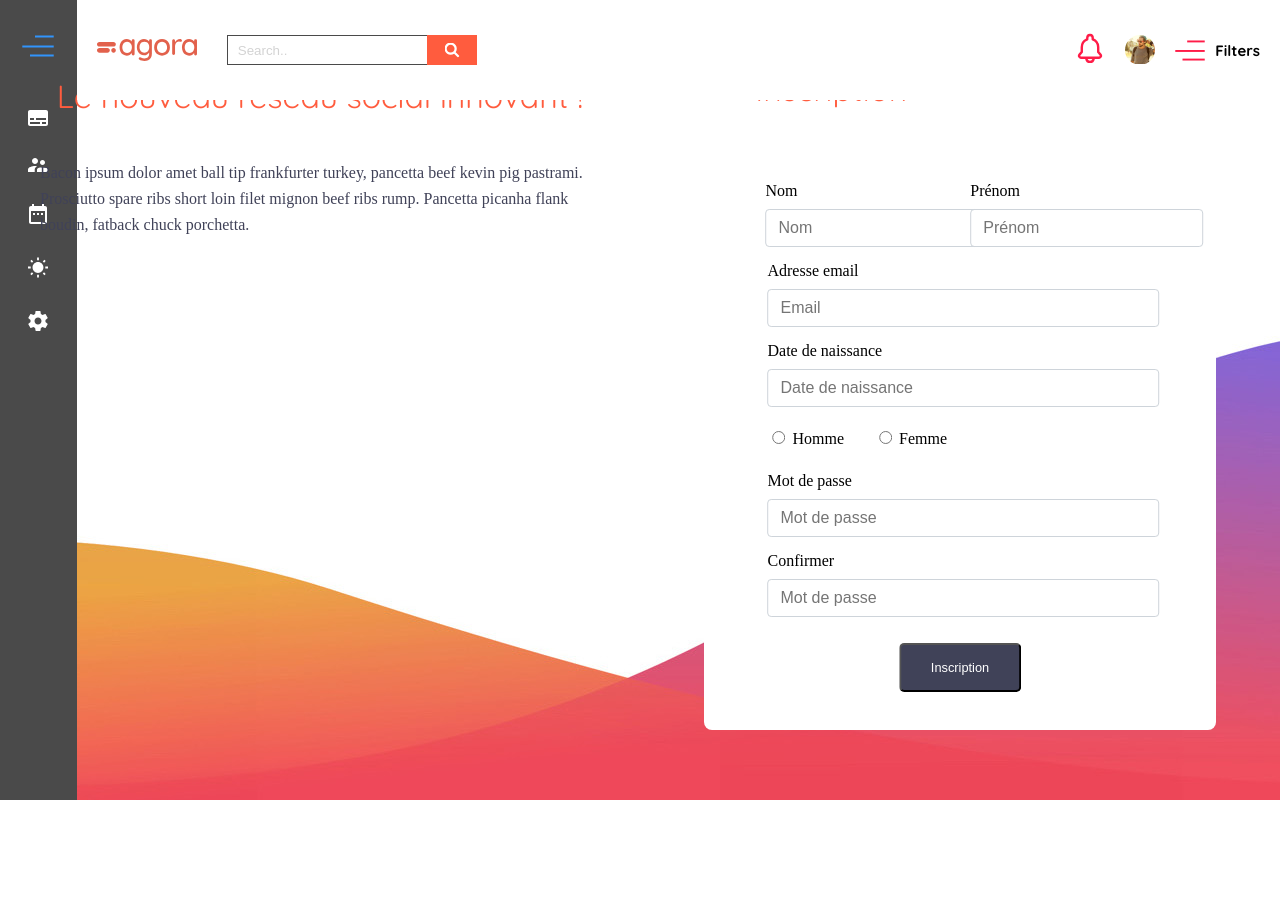
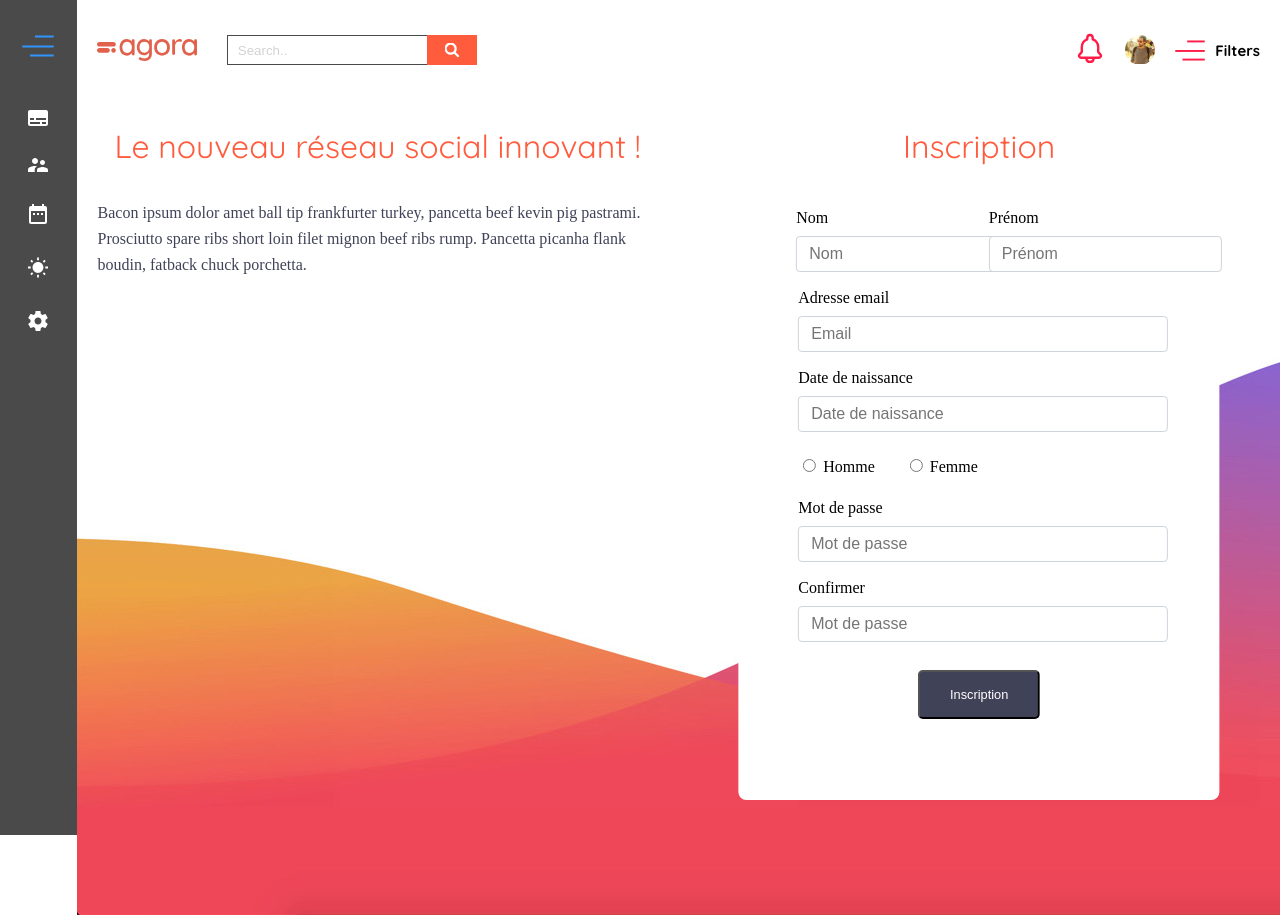
Before and after one commit to devyoann/DEV2-AGORA, a PHP site: template views/index.twig in a window 1280 px wide. Before the commit the page ends 800 px from the top, so only its background shows below. Run offline with PHP 8.4, Linux system fonts and the light colour scheme; the template is opened without the code that fills it, so the values that code supplies are empty; some libraries are stand-ins or nearby versions.

Commit message:
Modifs landing height

```diff
--- a/views/index.twig
+++ b/views/index.twig
@@ -16,7 +16,7 @@
 			</div>
 			<div class="right flex">
 				<div class="white-bg">
-					<h2 class="text is-primary text-center">Inscription</h2>
+					<h2 class="text is-primary text_center">Inscription</h2>
 					<form action="#" method="POST">
 						<div class="input-container flex">
 							<div class="input-left">
```
Also changed, not shown: public/assets/css/app.css, public/assets/sass/templates/_landing.scss, public/assets/sass/templates/_layout.scss.
